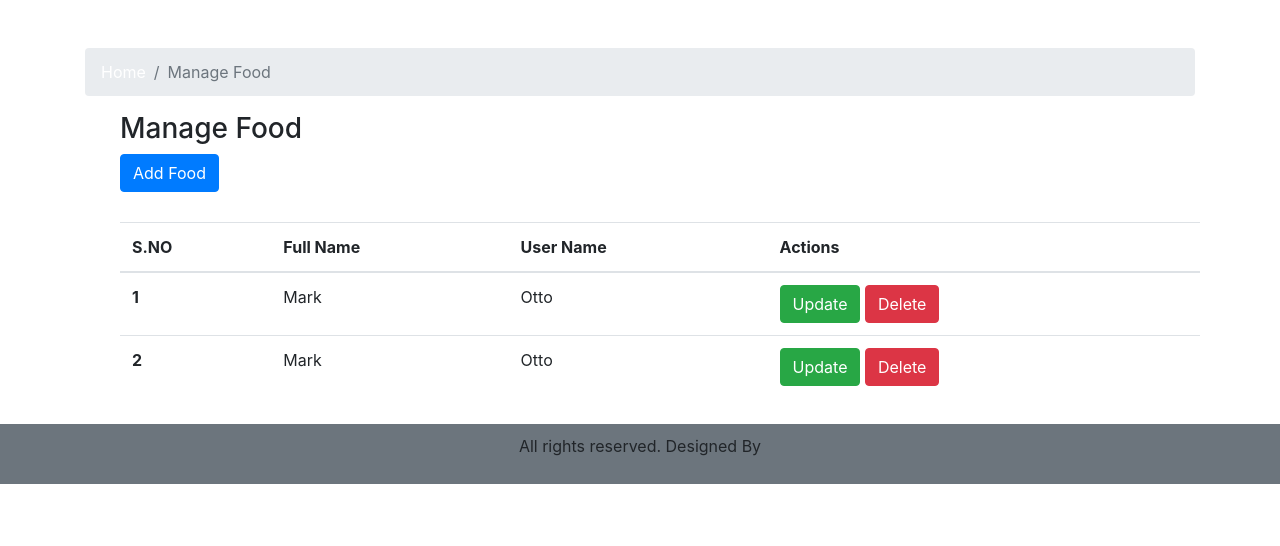
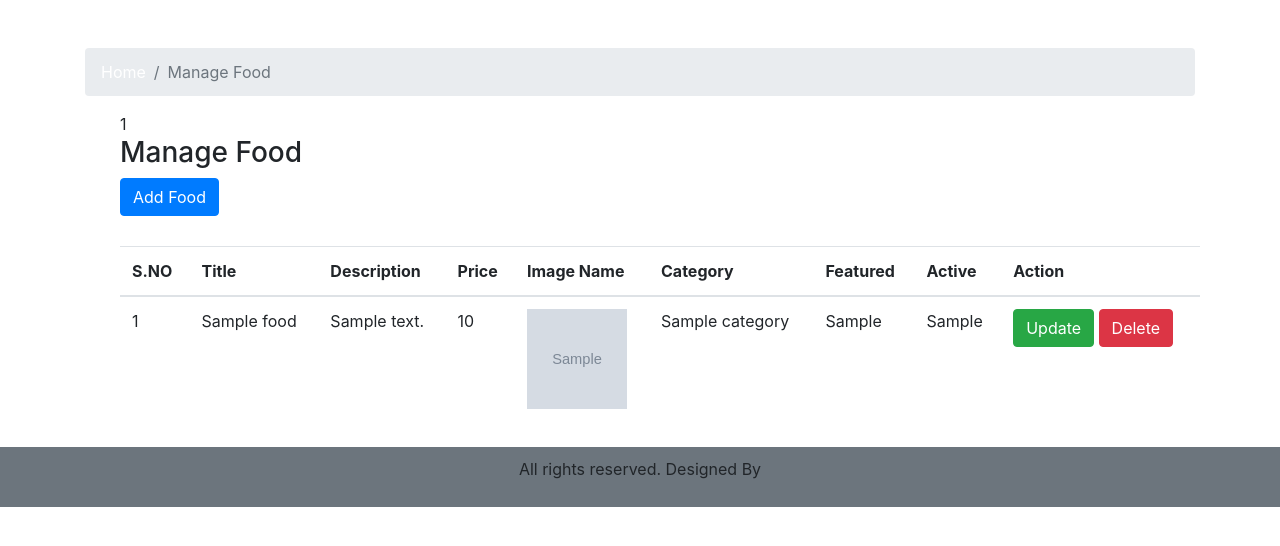
Before and after one commit to skjalal99/online-delivery, a PHP site: page /online-delivery/admin/manage-food.php in a window 1280 px wide. Shown: the part 56-602 px from the top of the page. Run offline with PHP 8.4, Linux system fonts and the light colour scheme; the visitor is signed in with stand-in values (Sample User, id 1); tables that the repository leaves empty or names only in its code hold one stand-in row (values such as "Sample post"); grey boxes marked "Sample" are stand-in pictures.

Commit message:
update-manage-food

```diff
--- a/admin/manage-food.php
+++ b/admin/manage-food.php
@@ -14,11 +14,35 @@
     <!-- breadcrumb ends -->
     <!-- main starts -->
      <div class='container main-cont'>
+     <?php
+            if(isset($_SESSION['inserted']))
+            {
+
+                echo $_SESSION['inserted'];
+                unset($_SESSION['inserted']);
+
+            }
+            if(isset($_SESSION['update-food']))
+            {
+
+                echo $_SESSION['update-food'];
+                unset($_SESSION['update-food']);
+
+            }
+            if(isset($_SESSION['upload-food-error']))
+            {
+
+                echo $_SESSION['upload-food-error'];
+                unset($_SESSION['upload-food-error']);
+
+            }
+    ?>
+
             <h3>
                 Manage Food
             </h3>
 
-            <a class="btn btn-primary" href="#" role="button">Add Food</a>
+            <a class="btn btn-primary" href="<?php echo SITE_URL;?>/admin/add-food.php" role="button">Add Food</a>
 
             <div class='row'>
                     <div class='col-md-12 table-manage'>
@@ -26,31 +50,99 @@
                             <thead>
                                 <tr>
                                 <th scope="col">S.NO</th>
-                                <th scope="col">Full Name</th>
-                                <th scope="col">User Name</th>
-                                <th scope="col">Actions</th>
+                                <th scope="col">Title</th>
+                                <th scope="col">Description</th>
+                                <th scope="col">Price</th>
+                                <th scope="col">Image Name</th>
+                                <th scope="col">Category</th>
+                                <th scope="col">Featured</th>
+                                <th scope="col">Active</th>
+                                <th scope="col">Action</th>
                                 </tr>
                             </thead>
                             <tbody>
 
-                                <tr>
-                                    <th scope="row">1</th>
-                                    <td>Mark</td>
-                                    <td>Otto</td>
-                                    <td>
-                                        <a class="btn btn-success" href="#" role="button">Update</a>
-                                        <a class="btn btn-danger" href="#" role="button">Delete</a>
-                                    </td>
-                                </tr>
-                                <tr>
-                                    <th scope="row">2</th>
-                                    <td>Mark</td>
-                                    <td>Otto</td>
-                                    <td>
-                                        <a class="btn btn-success" href="#" role="button">Update</a>
-                                        <a class="btn btn-danger" href="#" role="button">Delete</a>
-                                    </td>
-                                </tr>
+
+                    <?php
+
+
+                    $sql1 =  "SELECT a.id, a.title as f_title,a.descriptn,a.price,a.img_name,a.featured,a.active,b.title as category FROM tbl_food a INNER JOIN tbl_category b ON a.category_id=b.id";
+                    //$sql1 =  "SELECT * from food_cat";
+
+                    $res1 = mysqli_query($conn, $sql1) or die(mysqli_error());
+
+                    if($res1 == TRUE)
+                    {
+                        $count1 = mysqli_num_rows($res1) or die(mysqli_error());
+
+
+                        if($count1>0)
+                        {
+
+                            $sno = 1;
+
+                            while($row1=mysqli_fetch_assoc($res1))
+                            {
+
+                                $id = $row1['id'];
+                                $title = $row1['f_title'];
+                                $description = $row1['descriptn'];
+                                $price = $row1['price'];
+                                $image = $row1['img_name'];
+                                $category = $row1['category'];
+                                $featured = $row1['featured'];
+                                $active = $row1['active'];
+                            ?>
+                            <tr>
+                                <td scope="row"><?php echo $sno++;?></td>
+                                <td scope="row"><?php echo $title;?></td>
+                                <td scope="row"><?php echo $description;?></td>
+                                <td scope="row"><?php echo $price;?></td>
+                                <?php
+                                    if($image!="")
+                                            {
+
+
+                                    ?>
+
+                                <td><img src="<?php echo SITE_URL;?>/admin/assets/images/food/<?php echo $image;?>" width="100" height="100"></td>
+
+                                <?php
+
+                                            }
+                                            else
+                                            {
+                                 ?>
+                                           <td><span>No Image</span></td>
+
+                                <?php
+
+                                            }
+
+                                            ?>
+
+
+                                <td scope="row"><?php echo $category;?></td>
+                                <td scope="row"><?php echo $featured;?></td>
+                                <td scope="row"><?php echo $active;?></td>
+                                <td>
+                                        <a class="btn btn-success" href="<?php echo SITE_URL;?>/admin/update-food.php?id=<?php echo $id;?> " role="button">Update</a>
+                                        <a class="btn btn-danger" href="<?php echo SITE_URL;?>/admin/delete-food.php " role="button">Delete</a>
+                                </td>
+                            </tr>
+                            <?php
+
+                            }
+
+                        }
+                    }
+
+
+                    ?>
+
+
+
+
 
                             </tbody>
                         </table>
```
Also changed, not shown: admin/update-food.php (added, +348 -0 lines).
